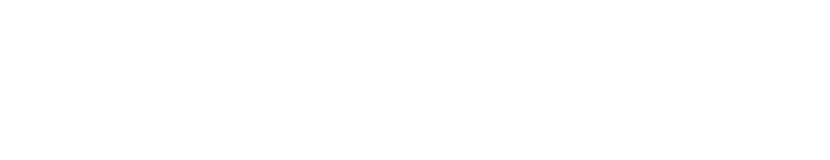
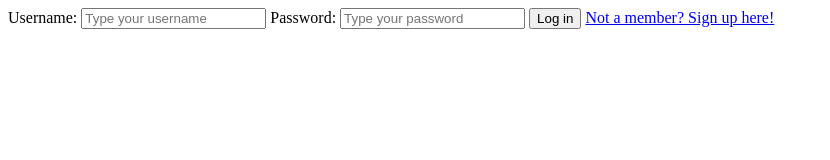
Before and after one commit to morkeltry/GETmilk, a website: page public/index.html in a window 1280 px wide. Shown: the whole page, without its empty margins (0-830 px from the left). Drawn offline with Linux system fonts and the light colour scheme.

Commit message:
added login form code relates #15

```diff
--- a/public/index.html
+++ b/public/index.html
@@ -11,6 +11,19 @@
     <meta charset="UTF-8">
   </head>
   <body>
+    <nav>
+      <form action="/login" method='POST'>
+        <label for="username">Username:
+          <input id="username" type="username" placeholder="Type your username" aria-label="Please enter your username" value=""/>
+        </label>
+        <label for="password">Password:
+          <input id="password" type="password" placeholder="Type your password" aria-label="Please use a password with at least 8 characters involving both upper and lower case letters and numbers"/>
+        </label>
+        <button id="submitButton" type="submit" value="submit" aria-label="Click to log in">Log in</button>
+        <a href="signup.html">Not a member? Sign up here!</a>
+        <div id='validation-text'></div>
+      </form>
+    </nav>
 <section>
   <article>
 
```
